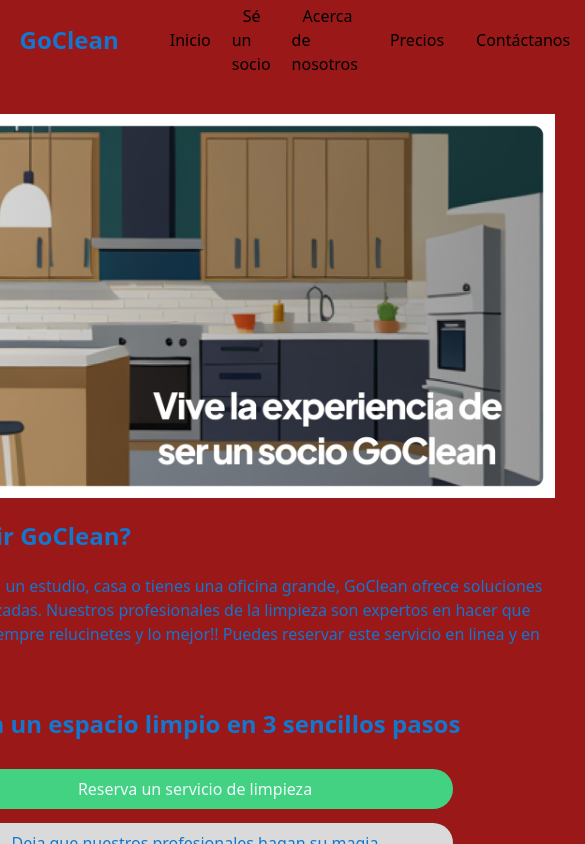
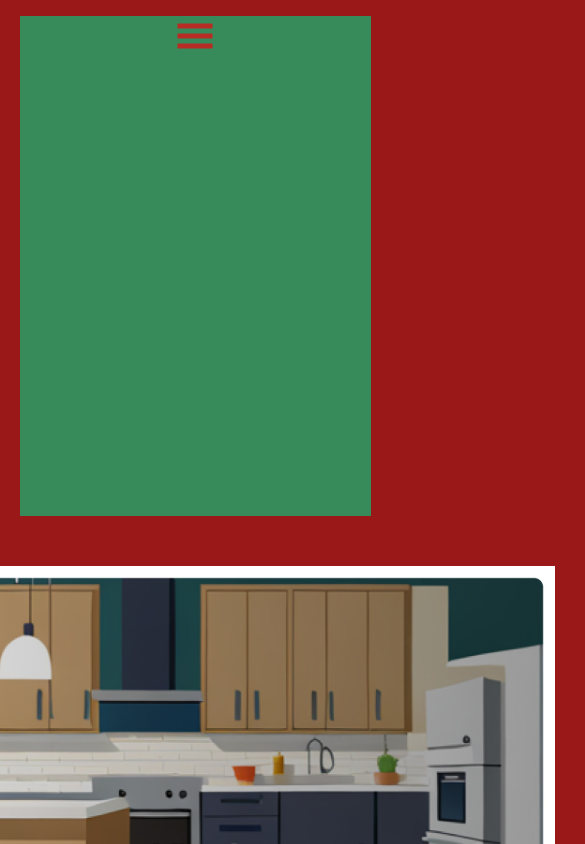
Before and after one commit to tonguiino/GoClean, a React (Vite) app: page / in a window 390 px wide. Shown: the top 844 px of the page, 585 px wide, since content can reach past the window. Built offline with nearby package versions, Linux system fonts and the light colour scheme.

Commit message:
Se implementaron funciones para menu hamburguesa, se configuro media queries

```diff
--- a/src/components/header/Menu.jsx
+++ b/src/components/header/Menu.jsx
@@ -1,12 +1,28 @@
 import { NavLink } from "react-router-dom";
+import { GiHamburgerMenu } from "react-icons/gi";
+import { IoCloseSharp } from "react-icons/io5";
 import './Menu.scss'
+import { useState } from "react";
 
 const Menu = () => {
+
+
+
+    const [isOpen, setIsOpen] = useState(false);
+
+
+    const toggleMenu = () => {
+        setIsOpen(!isOpen);
+    };
 
     return (
         <>
             <header className="header-nav">
-                <h2>GoClean</h2>
+                <div className="h-button" onClick={toggleMenu}>
+                    {isOpen ? <IoCloseSharp className="close" /> : <GiHamburgerMenu className="hamburguesa" />}
+                </div>
+                <div className={`menu ${isOpen? 'open':''}`}>
+                    <h2 className="title-menu">GoClean</h2>
                     <ul className="nav-menu">
                         <li><NavLink to='/' className='inicio'>Inicio</NavLink></li>
                         <li><NavLink to='/socio'>Sé un socio</NavLink></li>
@@ -18,6 +34,7 @@
                         <li><NavLink to='#' className=''>Regístrate</NavLink></li>
                         <li><NavLink to='#' className=''>Inicia sesión</NavLink></li>
                     </ul>
+                </div>
             </header>
         </>
     )
--- a/src/components/header/Menu.scss
+++ b/src/components/header/Menu.scss
@@ -5,6 +5,21 @@
     align-items: center;
     width: 100%;
 
+    .h-button {
+        .close {
+            color: #a8c806;
+            cursor: pointer;
+            font-size: 40px;
+        }
+
+        .hamburguesa {
+            color: #b72c24;
+            cursor: pointer;
+            font-size: 40px;
+        }
+    }
+
+    .menu {
         .nav-menu {
             height: 100%;
             display: flex;
@@ -43,10 +58,61 @@
                 &:hover {
                     background-color: #2efa85;
 
-
+                }
             }
         }
 
 
     }
+
+
 }
+
+@media screen and (max-width: 426px) {
+    header {
+        height: 500px;
+        background-color: #378b5b;
+        display: flex;
+        flex-direction: column;
+        align-items: center;
+        width: 100%;
+
+        .h-button {
+            height: 9%;
+        }
+
+        .menu {
+            height: 91%;
+            display: none;
+
+            .title-menu {
+                text-align: center;
+            }
+
+            .nav-menu {
+                height: auto !important;
+                display: flex;
+                flex-direction: column;
+                align-items: center;
+                gap: 10px;
+                padding: 0;
+
+
+            }
+
+            .nav-users {
+                padding: 0;
+                height: auto;
+                flex-direction: column;
+                gap: 20px !important;
+            }
+
+        }
+
+        .menu.open {
+            display: flex;
+            flex-direction: column;
+            justify-content: space-around;
+        }
+    }
+}
```
Lines whose indentation alone changed are shown as unchanged.
